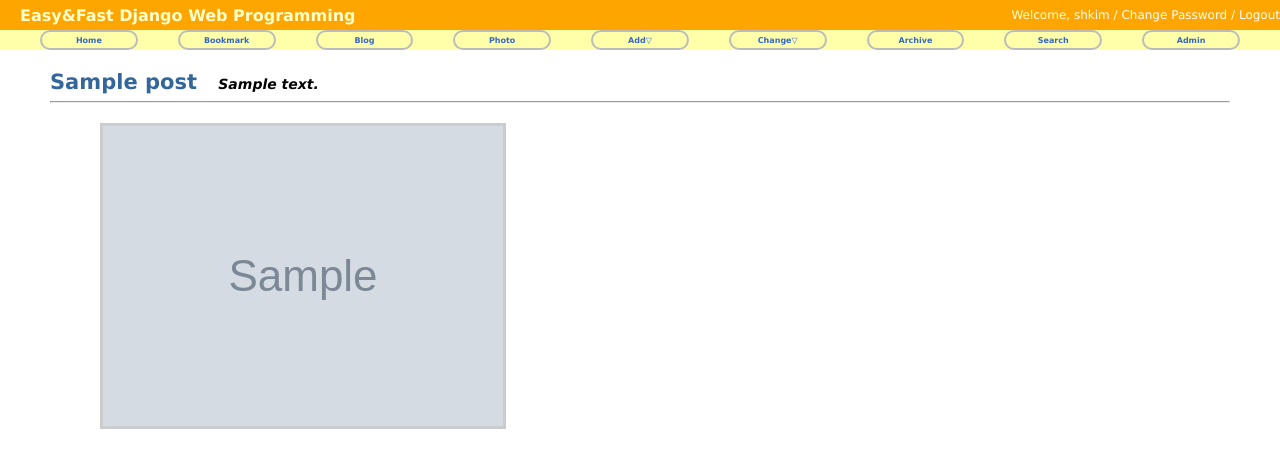
After one commit to bebeside77/django_study, a Django app: template templates/photo/album_list.html in a window 1280 px wide. The commit adds this page. Shown: the top 468 px of the page. Run offline with Django 3.2, Linux system fonts and the light colour scheme; the template is opened without the code that fills it: most values are stand-ins (such as "Sample title", 1, 10 or a date in 2020); grey boxes marked "Sample" are stand-in pictures.

Commit message:
photo app 완성

```diff
--- a/mysite/urls.py
+++ b/mysite/urls.py
@@ -15,9 +15,10 @@ Including another URLconf
 """
 from django.conf.urls import url, include
 from django.contrib import admin
+from django.conf.urls.static import static
+from django.conf import settings
 
 from mysite.views import HomeView
-
 
 urlpatterns = [
     url(r'^admin/', admin.site.urls, name='index'),
@@ -25,4 +26,5 @@ urlpatterns = [
     url(r'^$', HomeView.as_view(), name='home'),
     url(r'^bookmark/', include('bookmark.urls', namespace='bookmark')),
     url(r'^blog/', include('blog.urls', namespace='blog')),
-]
+    url(r'^photo/', include('photo.urls', namespace='photo')),
+] + static(settings.MEDIA_URL, document_root = settings.MEDIA_ROOT) # static 함수가 반환하는 url 패턴 추가(이미지 파일 처리)
--- a/photo/fields.py
+++ b/photo/fields.py
@@ -23,6 +23,8 @@ class ThumbnailImageFieldFile(ImageFieldFile):
     def _get_thumb_url(self):  # 썸네일 url 주소를 가져옴
         return _add_thumb(self.url)
 
+    thumb_url = property(_get_thumb_url)
+
     def save(self, name, content, save=True):  # 파일 시스템에 파일 저장
         super(ThumbnailImageFieldFile, self).save(name, content, save)
         img = Image.open(self.path)
--- /dev/null
+++ b/photo/static/photo/photo.css
@@ -0,0 +1,55 @@
+/* album_list.html */
+div.album-list {
+    margin: 20px 50px;
+}
+
+div.album-list-photo {
+    float: left;
+    width: 150px;
+    height: 180px;
+}
+
+/* album_detail.html */
+div.album-detail {
+    margin: 30px 10px;
+}
+
+div.album-detail-photo {
+    float: left;
+    width: 220px;
+    height: 220px;
+}
+
+div.album-detail-photo > li {
+    font-size: 10px;
+    font-weight: bold;
+    font-style: italic;
+}
+
+/* photo_detail.html */
+table.photo-detail {
+    margin: 30px 50px 0 50px;
+    border: 1px solid #ccc;
+    padding: 20px 20px;
+}
+
+table.photo-detail td {
+    width: 50%;
+}
+
+table.photo-detail ul li {
+    font-weight: bold;
+}
+
+table.photo-detail ul p {
+    font-style: italic;
+}
+
+/* common */
+img.thumbnail {
+    border: 3px solid #ccc;
+}
+
+div.clear_float {
+    clear: both;
+}
--- a/templates/base.html
+++ b/templates/base.html
@@ -23,7 +23,7 @@
         <li><a href="{% url 'home' %}">Home</a></li>
         <li><a href="{% url 'bookmark:index' %}">Bookmark</a></li>
         <li><a href="{% url 'blog:index' %}">Blog</a></li>
-        <li><a href="#">Photo</a></li>
+        <li><a href="{% url 'photo:index' %}">Photo</a></li>
 
         <li><a href="#">Add&bigtriangledown;</a>
             <ul>
--- /dev/null
+++ b/templates/photo/album_list.html
@@ -0,0 +1,33 @@
+{% extends "base.html" %}
+
+{% block title %}album_list.html{% endblock %}
+
+{% load staticfiles %}
+{% block extrastyle %}{% static "photo/photo.css" %}{% endblock %}
+
+{% block content %}
+<div id="content">
+
+    {% for item in object_list %}
+    <div class="clear_float">
+        <h2 style="display:inline"><a href="{% url 'photo:album_detail' item.id %}">
+            {{ item.name }}
+        </a></h2>
+        &emsp;<b><i>{{ item.description }}</i></b>
+    </div>
+
+    <hr/>
+
+    <div class="album-list">
+        {% for photo in item.photo_set.all|slice:":5" %} <!-- 사진 객체 리스트에서 앞에서 5개를 추출함 -->
+            <div class="album-list-photo">
+                <a href="{{ photo.get_absolute_url }}">
+                    <img class="thumbnail" src="{{ photo.image.thumb_url }}" />
+                </a>
+            </div>
+        {% endfor %}
+    </div>
+    {% endfor %}
+
+</div>
+{% endblock %}
```
Also changed, not shown: photo/urls.py (added, +19 -0 lines), photo/views.py (+15 -1 lines), templates/photo/album_detail.html (added, +29 -0 lines), templates/photo/photo_detail.html (added, +35 -0 lines), db.sqlite3.
